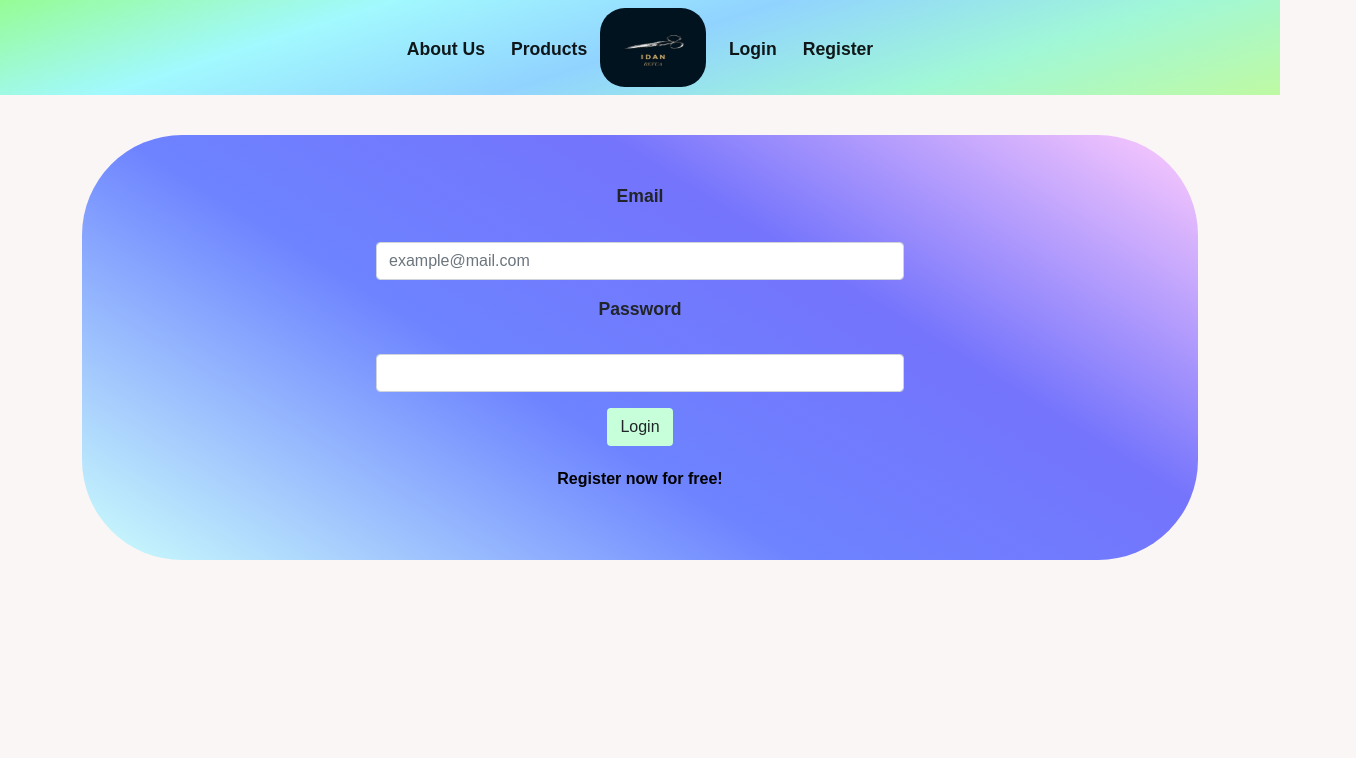
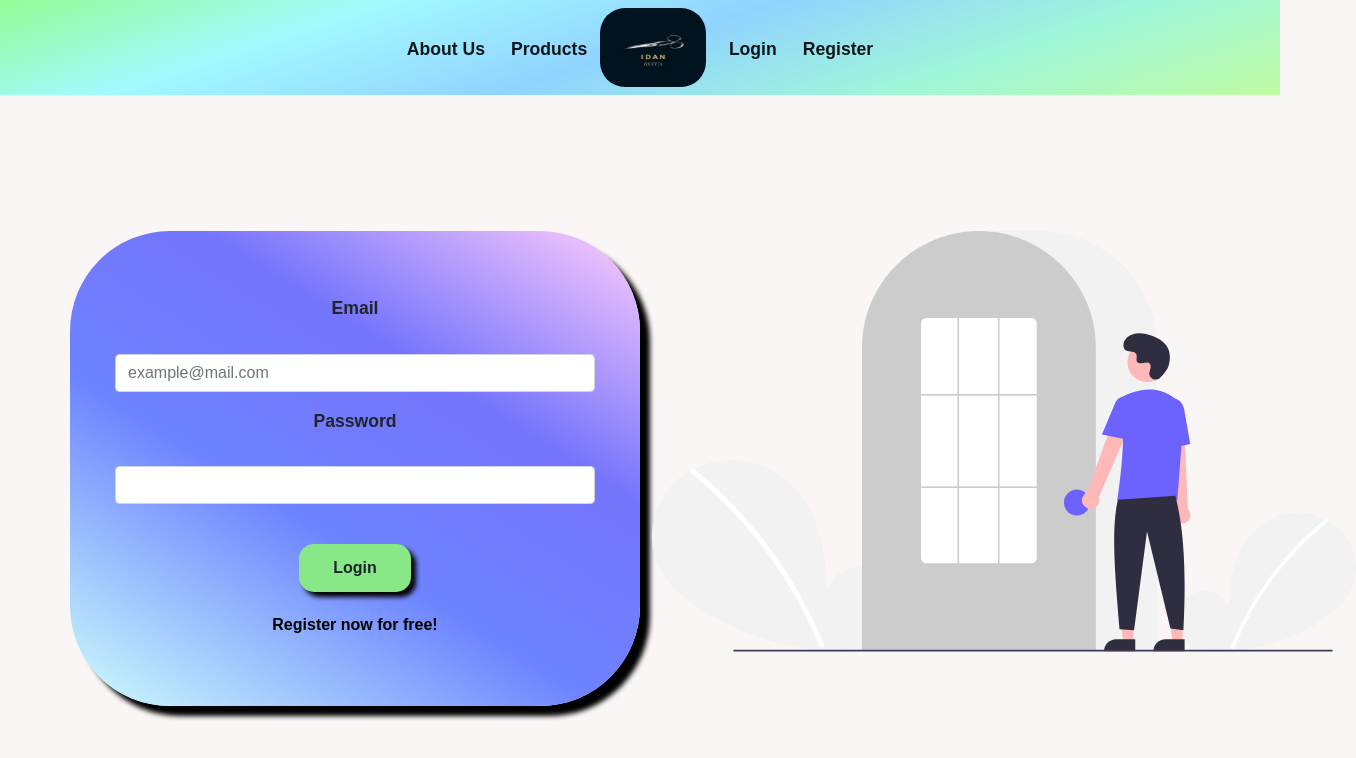
Before and after one commit to idanRefua/Pet-Store, a React (Create React App) app in the folder Frontend/: page /login in a window 1280 px wide. Shown: the top 758 px of the page, 1356 px wide, since content can reach past the window. Built offline with nearby package versions, Linux system fonts and the light colour scheme.

Commit message:
register and login page responsive

```diff
--- a/Frontend/src/App.jsx
+++ b/Frontend/src/App.jsx
@@ -47,8 +47,8 @@ function App() {
   return (
     <Fragment>
       <NavBar />
-      <div className="container-fluid"></div>
-      <div className="container">
+
+      <div className="container-fluid">
         <Switch>
           <Route path="/" exact>
             <Redirect to="/home" />
--- a/Frontend/src/components/AboutUsComponent/AboutUsComponent.jsx
+++ b/Frontend/src/components/AboutUsComponent/AboutUsComponent.jsx
@@ -2,7 +2,7 @@ import "./about-us-component.css";
 
 export default function AboutUsComponent() {
   return (
-    <div className="about-us-box">
+    <div className="about-us-box container">
       <h2 className="d-flex justify-content-center about-us-title">
         About Our Company
       </h2>
--- a/Frontend/src/pages/LoginPage/LoginPage.jsx
+++ b/Frontend/src/pages/LoginPage/LoginPage.jsx
@@ -6,6 +6,7 @@ import axios from "axios";
 import { useDispatch } from "react-redux";
 import { authActions } from "../../store/auth";
 import jwt_decode from "jwt-decode";
+import loginPagePic from "../../imgs/login-page-pic.svg";
 
 export default function LoginPage() {
   const [email, setEmail] = useState("");
@@ -24,7 +25,10 @@ export default function LoginPage() {
 
   const handleLogin = async (e) => {
     e.preventDefault();
-
+    if (email || password === "") {
+      alert("please fill the inputs");
+      return;
+    }
     try {
       const response = await axios.post("/users/login", {
         email,
@@ -42,11 +46,10 @@ export default function LoginPage() {
   };
 
   return (
-    <div className="login-box d-flex align-items-center justify-content-center">
-      <form className="login-form" onSubmit={handleLogin}>
-        <br />
-        <br />
-
+    <div className="container">
+      <div className="row login-page-row">
+        <div className="login-box d-flex align-items-center justify-content-center col-md-6">
+          <form className="login-form " onSubmit={handleLogin}>
             <div className="mb-3">
               <label className="form-label d-flex align-items-center justify-content-center ">
                 Email
@@ -61,7 +64,6 @@ export default function LoginPage() {
                 onChange={handleEmail}
               />
             </div>
-
             <div className="mb-3">
               <label className="form-label d-flex align-items-center justify-content-center">
                 Password
@@ -89,5 +91,10 @@ export default function LoginPage() {
             <br />
           </form>
         </div>
+        <div className="col-md-6">
+          <img src={loginPagePic} alt="logo login " className="login-image" />
+        </div>
+      </div>
+    </div>
   );
 }
--- a/Frontend/src/pages/LoginPage/login-page.css
+++ b/Frontend/src/pages/LoginPage/login-page.css
@@ -1,5 +1,8 @@
+.login-page-row {
+  margin-top: 8.5em !important;
+}
+
 .login-box {
-  margin-top: 40px;
   background: rgb(255, 204, 253);
   background: linear-gradient(
     212deg,
@@ -11,25 +14,32 @@
   font-family: Arial, "Helvetica Neue", Helvetica, sans-serif;
   border-radius: 100px;
   font-weight: bold;
+  width: 35em;
+  box-shadow: 10px 10px 5px black;
 }
 
 .login-form {
-  width: 33em;
+  width: 30em;
+  padding-top: 4em;
 }
 
 .login-btn {
-  background: rgb(198, 255, 217) !important;
-  background: linear-gradient(
-    212deg,
-    rgba(198, 255, 217, 0.8407563709077381) 35%,
-    rgba(116, 255, 113, 0.75672275746236) 75%
-  );
+  background-color: rgb(136, 232, 136) !important;
+  font-weight: bold !important;
+  height: 3em;
+  border-radius: 15px !important;
+  box-shadow: 5px 5px 5px black;
+  width: 7em;
+  margin-top: 1.5em;
+}
+
+.login-image {
+  width: 44em;
 }
 
 .link-to-register {
   color: black;
   text-decoration: none;
-
   padding: 5px;
 }
 
@@ -37,3 +47,16 @@
   color: black;
   text-decoration: underline;
 }
+
+@media (min-width: 768px) and (max-width: 1140px) {
+  .login-image {
+    margin-top: 5em;
+    width: 29em;
+  }
+}
+
+@media (max-width: 767px) {
+  .login-image {
+    display: none;
+  }
+}
--- a/Frontend/src/pages/RegisterPage/RegisterPage.jsx
+++ b/Frontend/src/pages/RegisterPage/RegisterPage.jsx
@@ -1,6 +1,7 @@
 import "./register-page-style.css";
 import { useState } from "react";
 import { useHistory } from "react-router-dom";
+import { Link } from "react-router-dom";
 import axios from "axios";
 import registerLogo from "../../imgs/register.svg";
 
@@ -50,9 +51,9 @@ export default function RegisterPage() {
   };
 
   return (
-    <div className="register-form-box d-flex  justify-content-center">
-      <div className="row">
-        <div className="col-md-6 form-box">
+    <div className="container">
+      <div className="row register-row">
+        <div className="register-form-box d-flex align-items-center justify-content-center col-md-6">
           <form className="register-form" onSubmit={handleRegister}>
             <div className="mb-3">
               <label className="form-label d-flex align-items-center justify-content-center ">
@@ -102,6 +103,11 @@ export default function RegisterPage() {
                 Register Now !
               </button>
             </p>
+            <p className="d-flex align-items-center justify-content-center">
+              <Link to="/login" className="link-to-login">
+                You already register? Log-in Here
+              </Link>
+            </p>
           </form>
         </div>
         <div className="col-md-6">
--- a/Frontend/src/pages/RegisterPage/register-page-style.css
+++ b/Frontend/src/pages/RegisterPage/register-page-style.css
@@ -1,5 +1,5 @@
-.register-form-box {
-  margin-top: 8.5em;
+.register-row {
+  margin-top: 8em !important;
 }
 
 .register-form {
@@ -12,6 +12,8 @@
   );
   padding: 4em;
   border-radius: 30px;
+  font-family: Arial, Helvetica, sans-serif;
+  font-weight: bold;
   box-shadow: 15px 17px 20px black;
   width: 500px;
 }
@@ -34,3 +36,35 @@
   color: rgb(180, 18, 18);
   font-size: 1.1em;
 }
+.link-to-login {
+  color: black;
+  text-decoration: none;
+  padding: 5px;
+}
+
+.link-to-login:hover {
+  color: black;
+  text-decoration: underline;
+}
+
+.register-logo {
+  width: 44em;
+}
+
+@media (min-width: 728px) and (max-width: 1280px) {
+  .register-logo {
+    width: 23em;
+    grid-column: 4;
+    margin-top: 4em;
+    margin-left: 10px;
+  }
+  .register-form {
+    padding: 2em;
+  }
+}
+
+@media (max-width: 767px) {
+  .register-logo {
+    display: none;
+  }
+}
```
Also changed, not shown: Frontend/src/imgs/login-page-pic.svg (added). Lines whose indentation alone changed are shown as unchanged.
